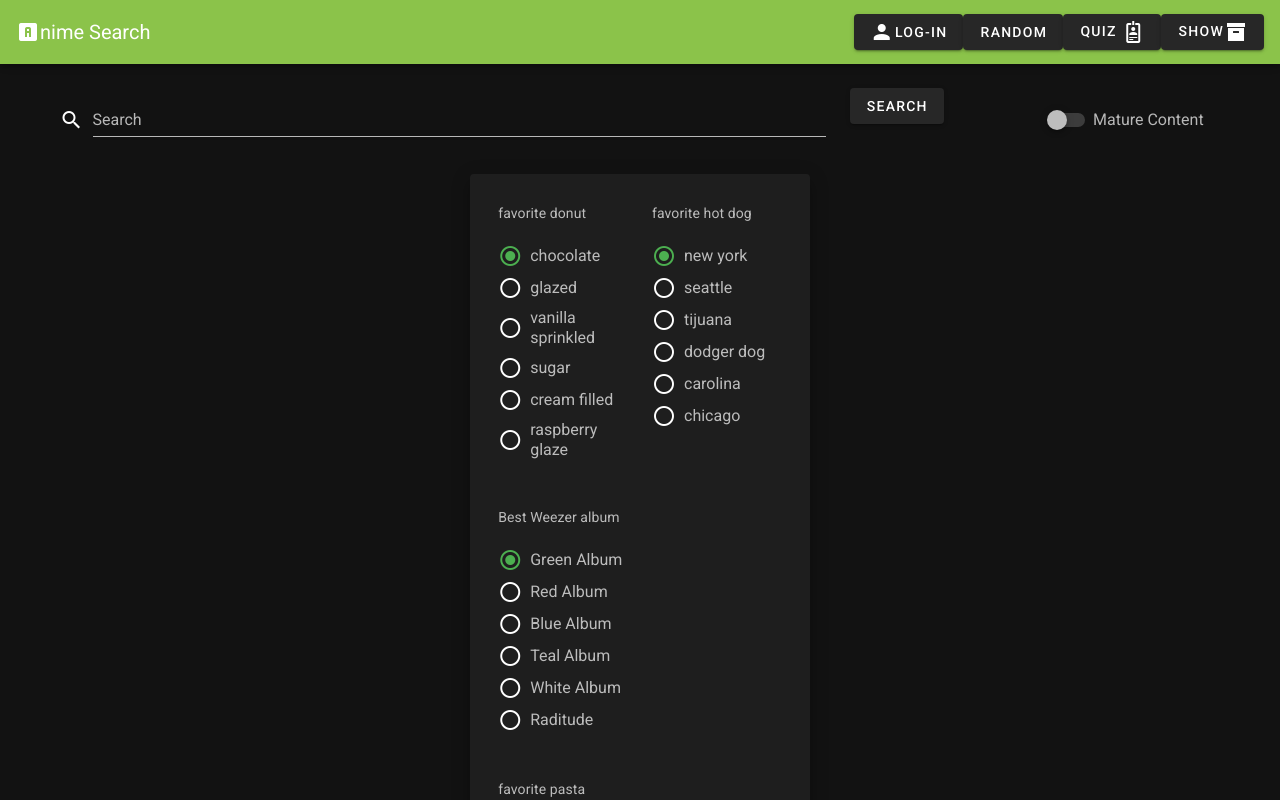
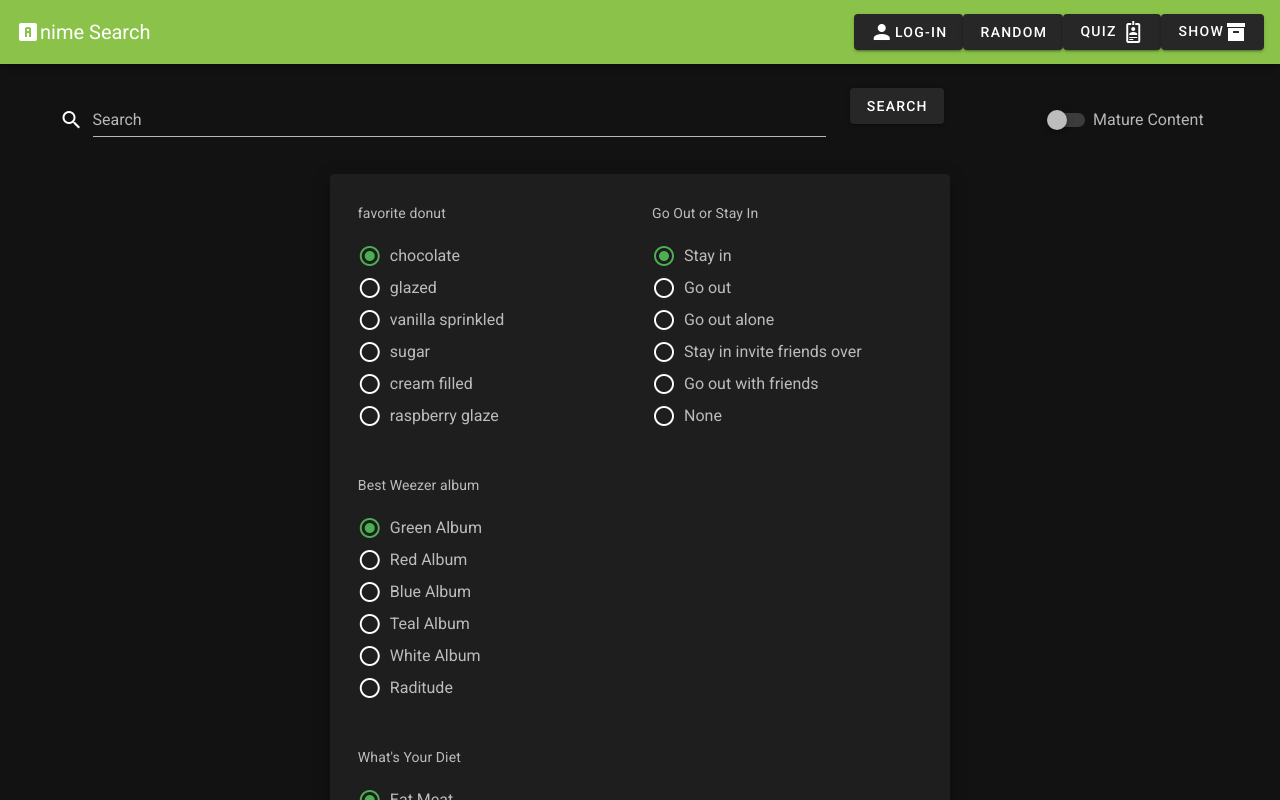
Before and after one commit to animemandir/Anime_App, a Vue app: page /#/ in a window 1280 px wide. Both pictures are taken after a click on the button "QUIZ". Shown: the top 800 px of the page. Built offline with nearby package versions, Linux system fonts and the light colour scheme; no server answers; what vuefire would draw is missing.

Commit message:
Fixed the quiz questions

```diff
--- a/src/components/PersonalityQuiz.vue
+++ b/src/components/PersonalityQuiz.vue
@@ -17,14 +17,14 @@
             </v-col>
 
             <v-col cols="6">
-              <label>favorite hot dog</label>
+              <label>Go Out or Stay In</label>
               <v-radio-group v-model="radioGroupTwo" column>
-                <v-radio label="new york" color="green" :value="1"></v-radio>
-                <v-radio label="seattle" color="green" :value="2"></v-radio>
-                <v-radio label="tijuana" color="green" :value="3"></v-radio>
-                <v-radio label="dodger dog" color="green" :value="4"></v-radio>
-                <v-radio label="carolina" color="green" :value="5"></v-radio>
-                <v-radio label="chicago" color="green" :value="6"></v-radio>
+                <v-radio label="Stay in" color="green" :value="1"></v-radio>
+                <v-radio label="Go out" color="green" :value="2"></v-radio>
+                <v-radio label="Go out alone" color="green" :value="3"></v-radio>
+                <v-radio label="Stay in invite friends over" color="green" :value="4"></v-radio>
+                <v-radio label="Go out with friends" color="green" :value="5"></v-radio>
+                <v-radio label="None" color="green" :value="6"></v-radio>
               </v-radio-group>
             </v-col>
           </v-row>
@@ -43,14 +43,14 @@
             </v-col>
 
             <v-col cols="12">
-              <label>favorite pasta</label>
+              <label>What's Your Diet</label>
               <v-radio-group v-model="radioGroupFour" column>
-                <v-radio label="new york" color="green" :value="1"></v-radio>
-                <v-radio label="seattle" color="green" :value="2"></v-radio>
-                <v-radio label="tijuana" color="green" :value="3"></v-radio>
-                <v-radio label="dodger dog" color="green" :value="4"></v-radio>
-                <v-radio label="carolina" color="green" :value="5"></v-radio>
-                <v-radio label="chicago" color="green" :value="6"></v-radio>
+                <v-radio label="Eat Meat" color="green" :value="1"></v-radio>
+                <v-radio label="Vegan" color="green" :value="2"></v-radio>
+                <v-radio label="Vegetarian" color="green" :value="3"></v-radio>
+                <v-radio label="Pescatarian" color="green" :value="4"></v-radio>
+                <v-radio label="Says they're vegan but actually aren't" color="green" :value="5"></v-radio>
+                <v-radio label="No vegetables. Only meat. Nothing More Nothing less." color="green" :value="6"></v-radio>
               </v-radio-group>
             </v-col>
           </v-row>
```
